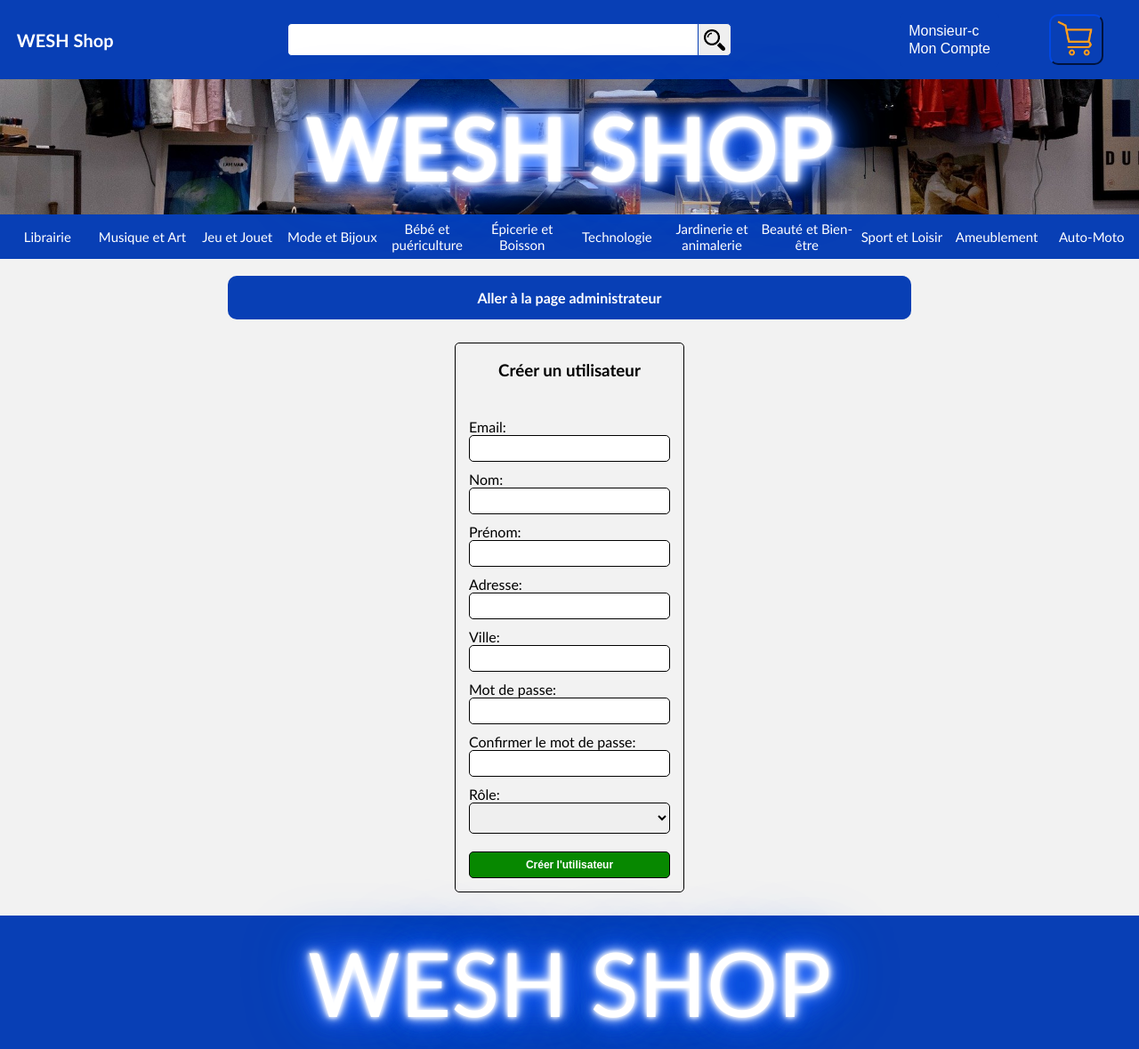
After one commit to antorocca/wesh-shop, a PHP site: page /create.php in a window 1280 px wide. The commit adds this page. Shown: the whole page at 89% size. Run offline with PHP 8.4, Linux system fonts and the light colour scheme; a user stored in the database is signed in.

Commit message:
ajout
-ajout et finition page create+ function create
- correctif sur bouton connexion header
-correctif admin rajout bouton creer
-ajustement css page connexion et inscription

```diff
--- a/assets/css/style.css
+++ b/assets/css/style.css
@@ -9,7 +9,7 @@
     width: 100%;
     background:rgb(8, 63, 181);
     display: flex;
-    justify-content: space-around;
+    justify-content: space-between;
     align-items: center;
 }
 
@@ -18,13 +18,15 @@
     text-decoration:none;
     padding:6px;
     font-weight:bolder;
+    font-size:20px;
+    margin-left:1%;
 }
 
 .headerTitle:hover{
     color:rgb(255, 159, 34);
     transition-duration: 0.2s;
 }
-
+/*------identification button--------*/
 .goSubscribe, .goConnexion{
     color:white;
     background-color:rgb(8, 63, 181);
@@ -47,14 +49,26 @@
     background-color: rgb(0, 81, 255);
     transition-duration:0.3s;
 }
-
+/*-------panier button-------*/
 .panier img{
+    padding:5px 10px 5px 7px;
     width:40px;
+}
+.panier{
+    border:2px outset rgb(0, 46, 145);
+    border-radius:10px;
+}
+.panier:hover{
+    background-color: rgb(0, 81, 255);
+    border:2px outset rgb(0, 56, 177);
+    transition:0.2s;
 }
 
 .headerRight{
     display:flex;
     align-items:center;
+    justify-content: space-between;
+    width:21%;
 }
 
 .main{
@@ -705,6 +734,44 @@
     align-items:center;
 }
 
+/*----------------------CREATE.PHP-----------------------*/
+.create form{
+    display: flex;
+    flex-direction: column;
+    padding:15px;
+}
+.create{
+    width:20%;
+    margin: 2% auto;
+    border:1px solid black;
+    border-radius:5px;
+}
+.create h3{
+    text-align:center;
+}
+.create form label{
+    margin-top:10px;
+}
+.create form input{
+    padding:7px;
+    border-radius: 5px;
+    font-size: 12px;
+    border:1px solid black;
+}
+.create form select{
+    padding:7px;
+    border:1px solid black;
+    border-radius: 5px;
+    font-size: 15px;
+}
+.submitCreate{
+    margin-top:20px;
+    background-color: rgb(7, 136, 0);
+    color:white;
+    font-weight:bolder;
+}
+
+
 /*------------Ajouter un article------------*/
 .addTitle{
     text-align:center;
@@ -756,6 +823,7 @@
 /*-----------------------------------------FOOTER.php---------------------------------------*/
 footer{
     background-color:rgb(8, 63, 181);
+    margin-top:2%;
 }
 footer p{
     padding:15px;
--- a/connexion.php
+++ b/connexion.php
@@ -4,7 +4,6 @@
     require_once 'functionSubmit.php';
     require_once 'functionDatabase.php';
 
-    Submit::submitRegister();
     Submit::submitConnexion();
 
 ?>
@@ -23,9 +22,9 @@
                 }
             ?>
                 <label>E-mail:</label>
-                <input class="inputConnexion" type="email" name="email" placeholder="Votre e-mail">
+                <input class="inputConnexion" type="email" name="email">
                 <label>Mot de passe:</label>
-                <input class="inputConnexion" type="password" name="mdp" placeholder="Votre mot de passe">
+                <input class="inputConnexion" type="password" name="mdp">
                 <input class="btnConnexion" type="submit" name="submitConnexion" value="Se connecter">
             </form>
     </div>
--- /dev/null
+++ b/create.php
@@ -0,0 +1,46 @@
+<?php
+session_start();
+    if($_SESSION['role']!=="admin"){
+        header('Location: logout.php');
+    }
+
+    require_once 'functionDatabase.php';
+    require_once 'functionCrud.php';
+
+    Crud::create();
+
+    include('head&header.php');
+    ?>
+               <div class="create">
+                <h3>Créer un utilisateur</h3>
+                <form action="create.php" method="post">
+                        <label>Email:</label>
+                            <input type="text" name="createEmail">
+                        <label>Nom:</label>
+                            <input type="text" name="createName">
+                        <label>Prénom:</label>
+                            <input type="text" name="createFirstname">
+                        <label>Adresse:</label>
+                            <input type="text" name="createAddress">
+                        <label>Ville:</label>
+                            <input type="text" name="createCity">
+                        <label>Mot de passe:</label>
+                            <input type="password" name="createMdp">
+                        <label>Confirmer le mot de passe:</label>
+                            <input type="password" name="createMdp2">
+                        <label>Rôle:</label>
+                            <select name="createRole">
+                                <option value=""></option>
+                                <option value="user">Utilisateur</option>
+                                <option value="admin">Administrateur</option>
+                                <option value="seller">Vendeur</option>
+                                <option value="ban">Banni</option>
+                            </select>
+
+                    <input class="submitCreate" type="submit" name='submitCreate' value="Créer l'utilisateur">
+                </form>
+            </div>
+        </div>
+
+
+    <?php include('footer.php'); ?>
--- a/functionCrud.php
+++ b/functionCrud.php
@@ -4,6 +4,7 @@
 
         private static $email ;
         private static $role;
+        public static $erreur = '';
 
         public static function update(){
 
@@ -60,19 +61,6 @@
             }
         }
 
-
-
-
-
-
-
-
-
-
-
-
-
-
         public static function delete(){
 
             require_once 'functionDatabase.php';
@@ -111,4 +99,59 @@
             }
         }
 
+        public static function create(){
+
+            require_once 'functionDatabase.php';
+
+            $bdd = Database::connect();
+
+            if(isset($_POST['submitCreate'])){
+
+            $email = htmlspecialchars($_POST['createEmail']);
+            $name = htmlspecialchars($_POST['createName']);
+            $firstname = htmlspecialchars($_POST['createFirstname']);
+            $address = htmlspecialchars($_POST['createAddress']);
+            $city = htmlspecialchars($_POST['createCity']);
+            $mdp = htmlspecialchars($_POST['createMdp']);
+            $mdp2 = htmlspecialchars($_POST['createMdp2']);
+
+
+            if(!empty($email) && !empty($mdp) && !empty($mdp2)){
+
+                if(filter_var($email, FILTER_VALIDATE_EMAIL)){
+
+                    if($mdp===$mdp2){
+
+                        $select = $bdd->prepare("SELECT * FROM user WHERE email=?");
+                        $select->execute([$email]);
+
+                        $count = $select->rowcount();
+
+                        if($count === 0){
+
+                            $mdphash = password_hash($mdp, PASSWORD_DEFAULT);
+
+                            $insert = $bdd->prepare('INSERT INTO user(email, name, firstname, mdp, address, ville, role) VALUES(?, ?, ?, ?, ?, ?, ?)');
+                            $insert-> execute([$email, $name, $firstname, $mdphash, $address, $city, 'user']);
+
+                            header('Location: admin.php');
+                            }
+
+                        }
+                        else{
+                            static::$erreur = '*Vous etes déjà enregistré veuillez vous connecter !';
+                        }
+                    }
+                    else{
+                       static::$erreur="*Les mots de passes ne sont pas identique !";
+                    }
+                }
+                else{
+                    static::$erreur="*Veuillez entrer un email valide !";
+                }
+            }
+            else{
+                static::$erreur= "*Veuillez remplir les champs !";
+            }
+        }
     }
--- a/head&header.php
+++ b/head&header.php
@@ -9,10 +9,7 @@
     </head>
     <body>
         <header class="header">
-            <div class="titre">
             <a class="headerTitle" href="index.php">WESH Shop</a>
-            </div>
-
             <form action="#" method="get" class="formSearch">
                 <input class="searchBar" type="search" name="search">
                 <button type="submit" name="submitSearch"><img class="imgSearch" src="assets/picture/kisspng-computer-icons-magnifier-magnifying-glass-clip-art-lupe-5b4c85ec67c638.1343363915317416764251.png" alt="loupe"></button>
@@ -34,14 +31,14 @@
                         </div>
                     </div>';
                 }else{
-                    echo '<div>
+                    echo '<div class="goIdentify">
                     <a class="goConnexion" href="connexion.php">S\'identifier</a>
                     <a class="goSubscribe" href="inscription.php">Créer un compte</a>
                     </div>';
                 }
                 ?>
                 <figure class="panier">
-                    <a href="panier.php"><img src="assets/picture/panier2.png" alt="panier"></a>
+                    <a href="panier.php"><img src="assets/picture/panier3.png" alt="panier"></a>
                 </figure>
             </div>
         </header>
--- a/inscription.php
+++ b/inscription.php
@@ -5,7 +5,6 @@
     require_once 'functionDatabase.php';
 
     Submit::submitRegister();
-    Submit::submitConnexion();
 
 ?>
 
```
Also changed, not shown: other parts of assets/css/style.css (+32 -17 lines), admin.php (+7 -12 lines), assets/picture/panier3.png (added). Lines whose indentation alone changed are shown as unchanged.
